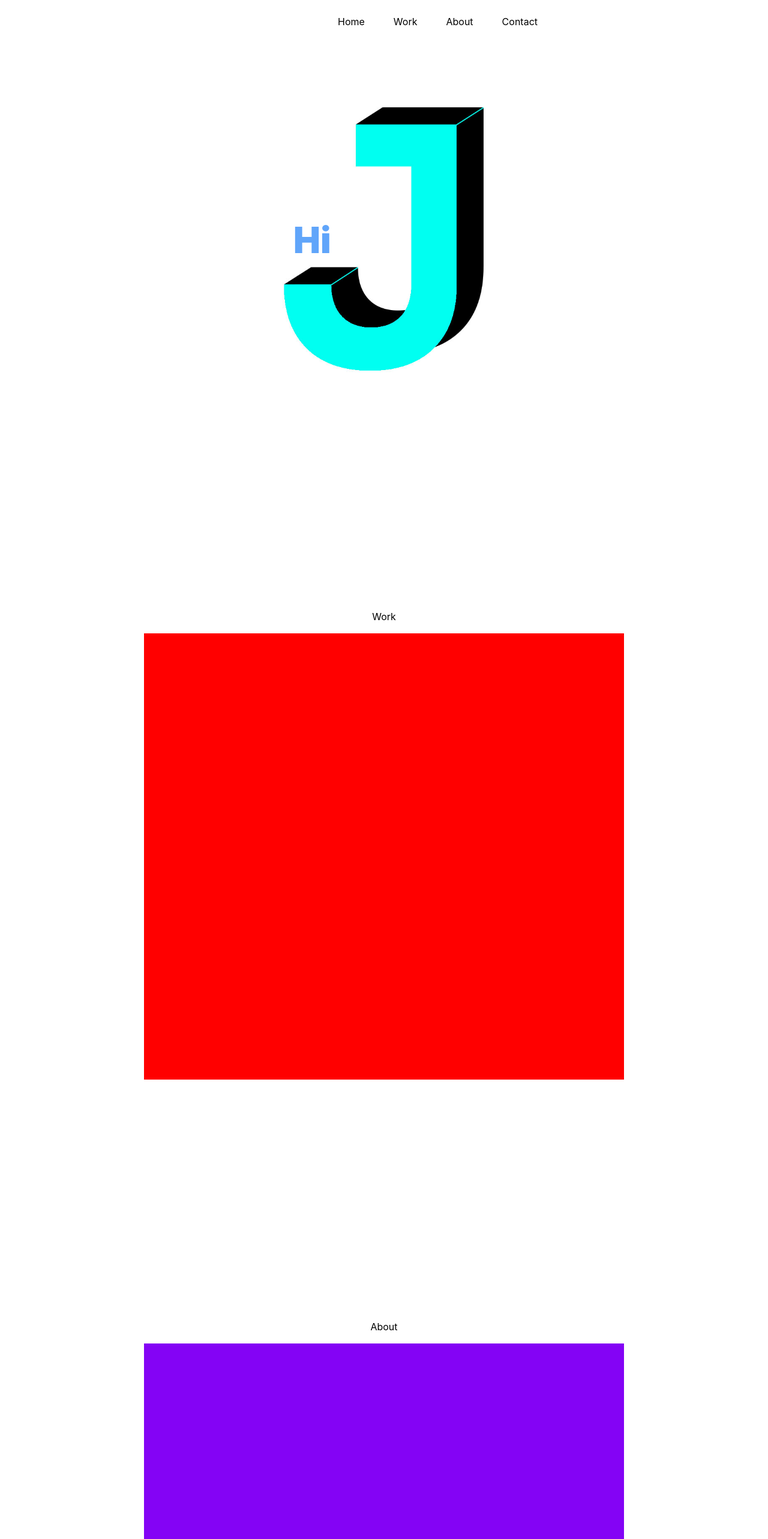
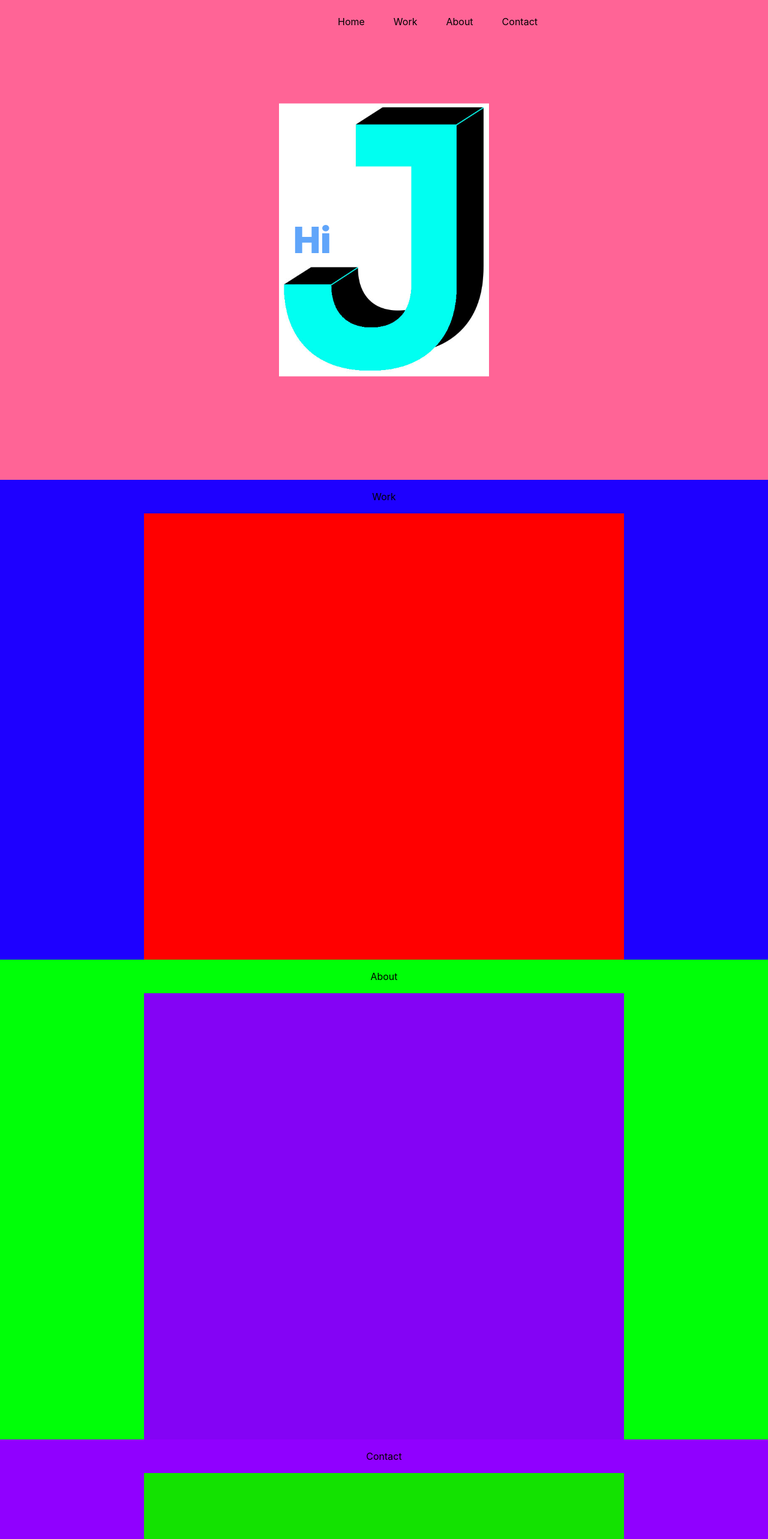
Before and after one commit to jredman92/portfolio-new-2, a React (Create React App) app: page / in a window 1280 px wide. Shown: the top 2566 px of the page at 60% size. Built offline with nearby package versions, Linux system fonts and the light colour scheme.

Commit message:
background transitions for each section

```diff
--- a/src/App.css
+++ b/src/App.css
@@ -49,3 +49,25 @@ body {
    display: flex;
    top: 0;
 }
+
+.home-section {
+   height: 100vh;
+   background-color: orange;
+   transition: background-color 2s ease-in-out;
+}
+
+.work-section {
+   height: 100vh;
+   background-color: rgb(30, 0, 255);
+   transition: background-color 2s ease-in-out;
+}
+.about-section {
+   height: 100vh;
+   background-color: rgb(0, 255, 8);
+   transition: background-color 2s ease-in-out;
+}
+.contact-section {
+   height: 100vh;
+   background-color: rgb(144, 0, 255);
+   transition: background-color 2s ease-in-out;
+}
--- a/src/App.js
+++ b/src/App.js
@@ -39,14 +39,89 @@ function App() {
       });
    }, []);
 
+   const handleScroll = () => {
+      const homeSection = document.getElementById("home");
+      const workSection = document.getElementById("work");
+      const aboutSection = document.getElementById("about");
+      const contactSection = document.getElementById("contact");
+      const scrollPosition = window.scrollY;
+      const homeSectionHeight = homeSection.offsetHeight;
+      const workSectionHeight = workSection.offsetHeight;
+      const aboutSectionHeight = aboutSection.offsetHeight;
+      const workSectionStart = homeSectionHeight;
+      const aboutSectionStart = workSectionStart + workSectionHeight;
+      const contactSectionStart = aboutSectionStart + aboutSectionHeight;
+
+      if (scrollPosition < workSectionStart) {
+         const t = scrollPosition / workSectionStart;
+         const r = Math.round(255 - t * 100);
+         const g = 100;
+         const b = Math.round(150 + t * 100);
+         homeSection.style.backgroundColor = `rgb(${r}, ${g}, ${b})`;
+      } else {
+         homeSection.style.backgroundColor = ""; // Clear the background color
+      }
+
+      if (scrollPosition >= workSectionStart && scrollPosition < aboutSectionStart) {
+         const t = (scrollPosition - workSectionStart) / (aboutSectionStart - workSectionStart);
+         workSection.style.backgroundColor = `rgb(255, ${Math.round(100 + t * 100)}, ${Math.round(200 - t * 100)})`;
+      } else {
+         workSection.style.backgroundColor = ""; // Clear the background color
+      }
+
+      if (scrollPosition >= aboutSectionStart && scrollPosition < contactSectionStart) {
+         const t = (scrollPosition - aboutSectionStart) / (contactSectionStart - aboutSectionStart);
+         aboutSection.style.backgroundColor = `rgb(255, ${Math.round(0 + t * 100)}, ${Math.round(150 + t * 100)})`;
+      } else {
+         aboutSection.style.backgroundColor = ""; // Clear the background color
+      }
+
+      if (scrollPosition >= contactSectionStart) {
+         const t = (scrollPosition - contactSectionStart) / contactSection.offsetHeight;
+         contactSection.style.backgroundColor = `rgb(211, ${Math.round(100 - t * 200)}, ${Math.round(200 + t * 100)})`;
+      } else {
+         contactSection.style.backgroundColor = ""; // Clear the background color
+      }
+   };
+
+   useEffect(() => {
+      // Attach the scroll event listener
+      window.addEventListener("scroll", handleScroll);
+
+      return () => {
+         // Remove the event listener when the component unmounts
+         window.removeEventListener("scroll", handleScroll);
+      };
+   }, []);
+
    return (
       <>
          <Navbar />
 
-         <section id="home">{<Home />}</section>
-         <section id="work">{<Work />}</section>
-         <section id="about">{<About />}</section>
-         <section id="contact">{<Contact />}</section>
+         <section
+            className="home-section"
+            id="home"
+         >
+            {<Home />}
+         </section>
+         <section
+            className="work-section"
+            id="work"
+         >
+            {<Work />}
+         </section>
+         <section
+            className="about-section"
+            id="about"
+         >
+            {<About />}
+         </section>
+         <section
+            className="contact-section"
+            id="contact"
+         >
+            {<Contact />}
+         </section>
       </>
    );
 }
--- a/src/components/Navbar.jsx
+++ b/src/components/Navbar.jsx
@@ -17,7 +17,7 @@ const Navbar = () => {
          const startPosition = window.scrollY;
          const targetPosition = section.getBoundingClientRect().top + window.scrollY;
          const distance = targetPosition - startPosition;
-         const duration = 1000;
+         const duration = 2000;
 
          let startTime = null;
 
--- a/src/pages/About.jsx
+++ b/src/pages/About.jsx
@@ -3,9 +3,8 @@ import React from "react";
 const About = () => {
    return (
       <div>
-         {" "}
-         <div className="flex flex-col items-center justify-center h-screen mt-96">
-            <h1 className="py-4">About</h1>
+         <div className="mt-0 mb-0 pt-0 pb-0 flex flex-col items-center justify-center h-screen">
+            <h1 className="py-4 text-black">About</h1>
             <div className="square-2"></div>
          </div>
       </div>
--- a/src/pages/Contact.jsx
+++ b/src/pages/Contact.jsx
@@ -3,9 +3,8 @@ import React from "react";
 const Contact = () => {
    return (
       <div>
-         {" "}
-         <div className="flex flex-col items-center justify-center h-screen mt-96">
-            <h1 className="py-4">Contact</h1>
+         <div className="mt-0 mb-0 pt-0 pb-0 flex flex-col items-center justify-center h-screen">
+            <h1 className="py-4 text-black">Contact</h1>
             <div className="square-3"></div>
          </div>
       </div>
--- a/src/pages/Home.jsx
+++ b/src/pages/Home.jsx
@@ -2,7 +2,7 @@ import React from "react";
 
 const Home = () => {
    return (
-      <div>
+      <div className="mt-0 mb-0 pt-0 pb-0">
          <div>
             <div>
                <p
--- a/src/pages/Work.jsx
+++ b/src/pages/Work.jsx
@@ -2,7 +2,7 @@ import React from "react";
 
 const Work = () => {
    return (
-      <div className="flex flex-col items-center justify-center h-screen mt-[1000px]">
+      <div className="mt-0 mb-0 pt-0 pb-0 text-black flex flex-col items-center justify-center h-screen">
          <h1 className="py-4">Work</h1>
          <div className="square"></div>
       </div>
```
